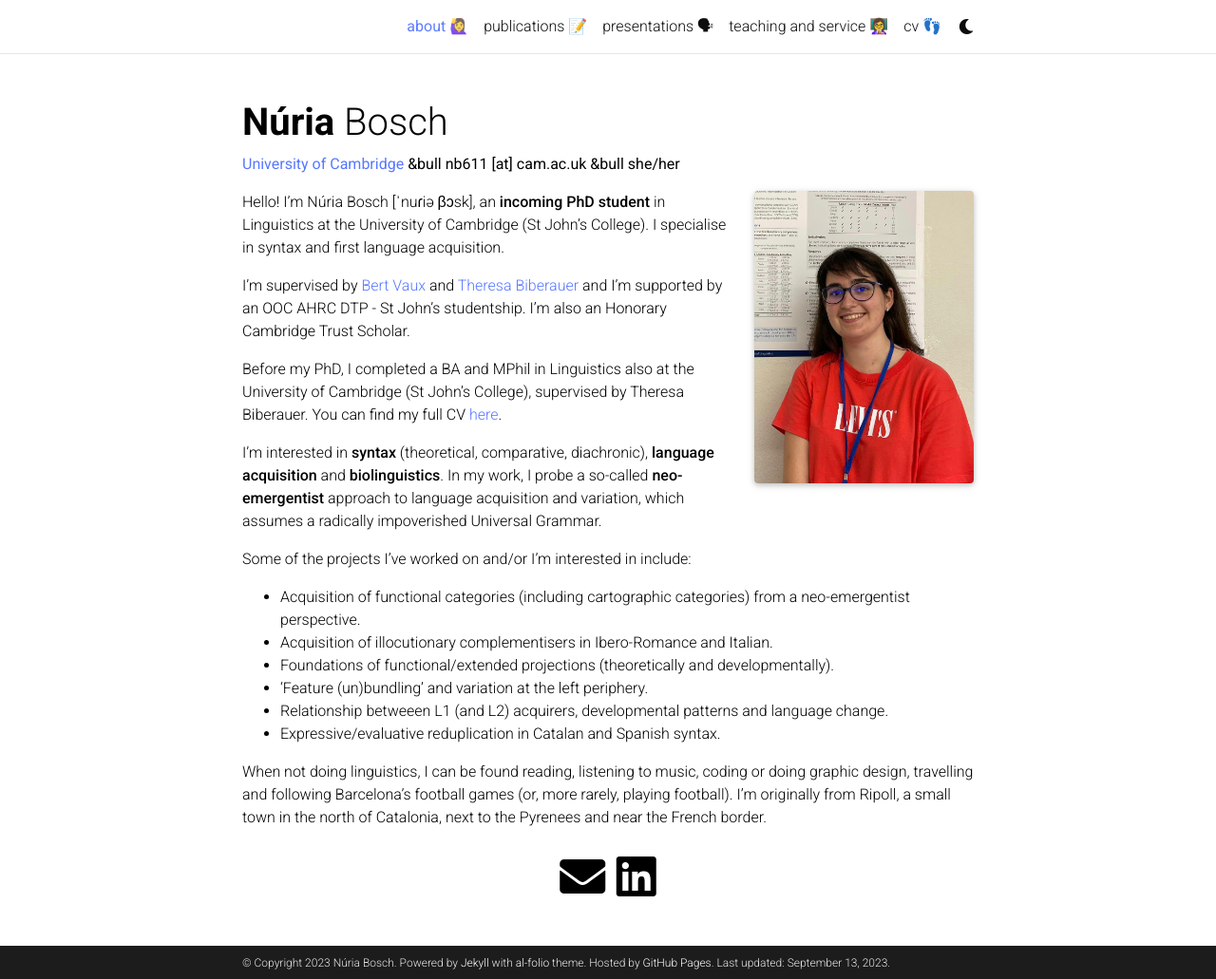
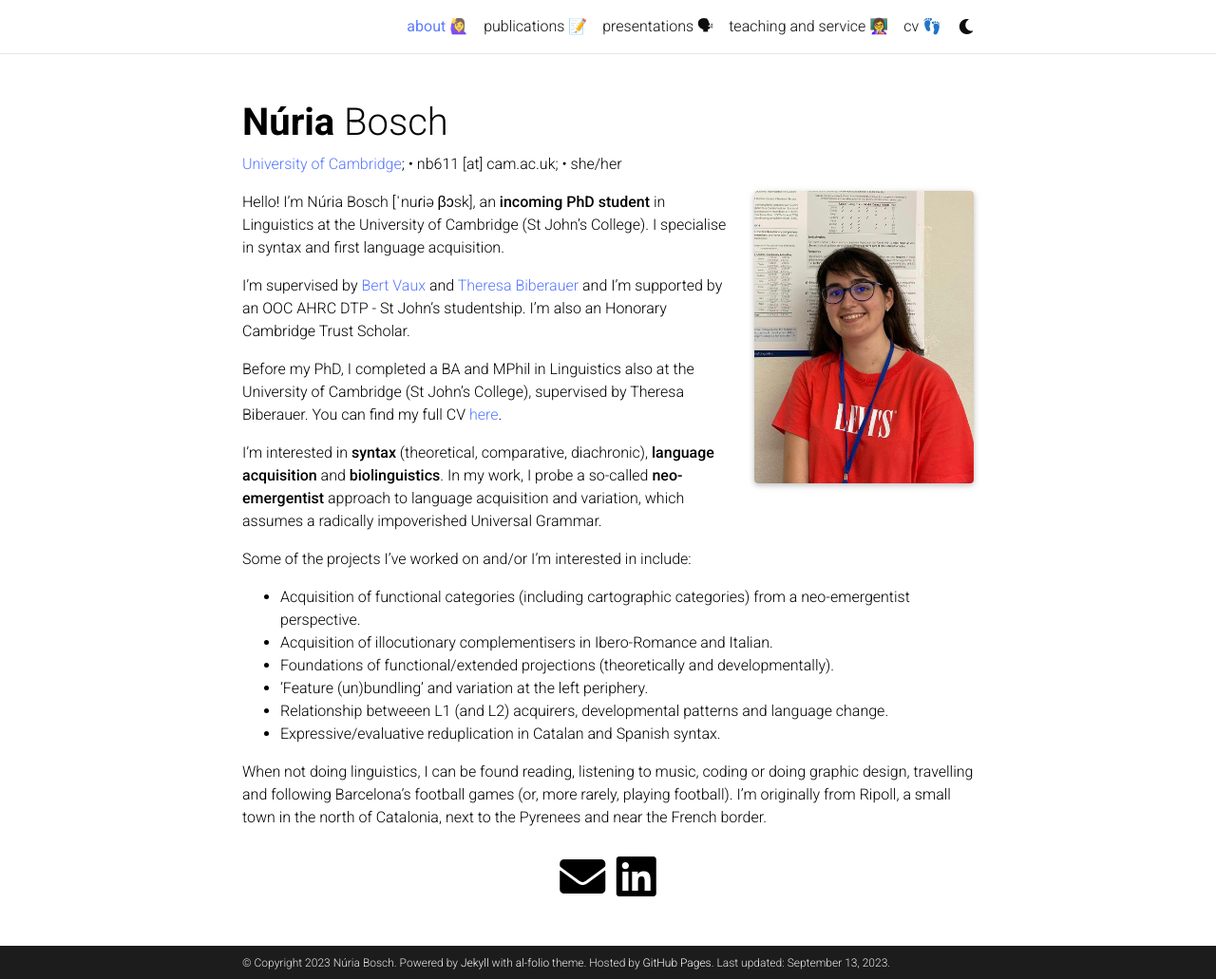
Before and after one commit to nuria-bosch/nuria-bosch.github.io, a Jekyll site: the page built from _pages/about.md, in a window 1280 px wide and 1031 px high. Shown: the whole window at 95% size. Built offline with Jekyll 4.4.1, drawn with Linux system fonts in a browser that asks for light colours; full-size pictures stand in for the smaller copies a plugin makes; emoji names are drawn with the system emoji font; comment, search, counter and statistics services are not loaded; a style sheet for code colours, icons or effects is not loaded.

Commit message:
Update about.md

```diff
--- a/_pages/about.md
+++ b/_pages/about.md
@@ -2,7 +2,7 @@
 layout: about
 title: about 🙋‍♀️
 permalink: /
-subtitle: <b> <a href='https://www.mmll.cam.ac.uk/dtal'>University of Cambridge</a> &bull nb611 [at] cam.ac.uk &bull she/her </b>
+subtitle: <a href='https://www.mmll.cam.ac.uk/dtal'>University of Cambridge</a>; &bull; nb611 [at] cam.ac.uk; &bull; she/her
 
 profile:
   align: right
```
